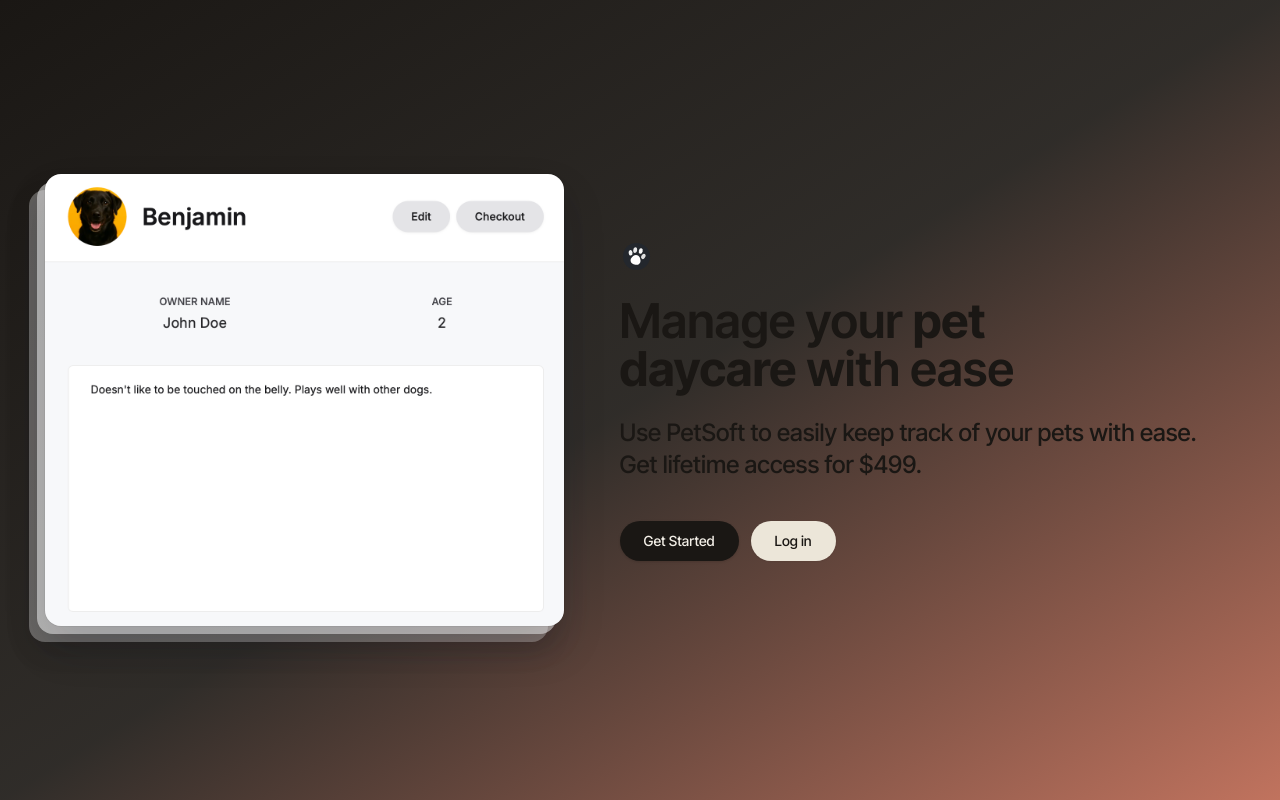
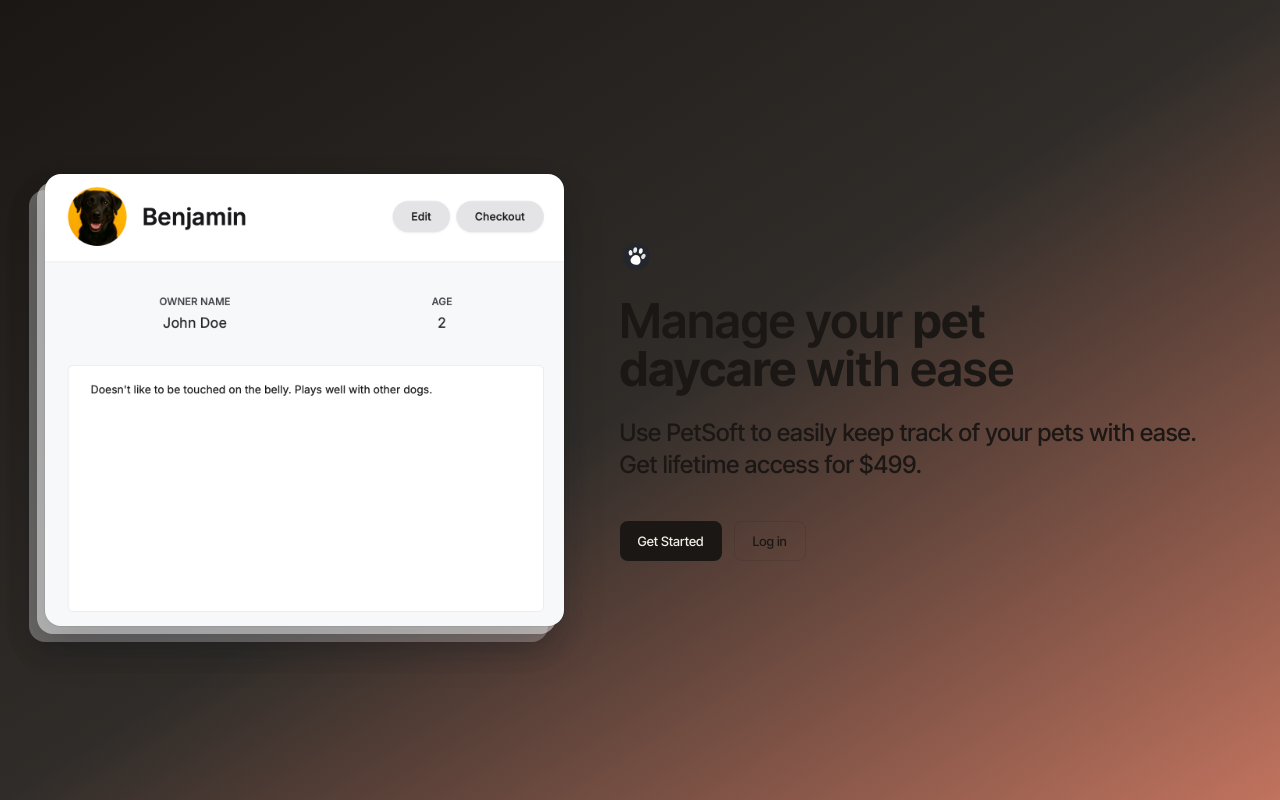
Before and after one commit to HariYenuganti/petsoft, a Next.js app: page / in a window 1280 px wide. Built offline with nearby package versions, Linux system fonts and the light colour scheme; a web font is replaced by a local one.

Commit message:
feat(ui): button variants with active states

```diff
--- a/src/components/ui/button.tsx
+++ b/src/components/ui/button.tsx
@@ -5,48 +5,57 @@
 import { cn } from '@/lib/utils';
 
 const buttonVariants = cva(
-  'inline-flex items-center justify-center gap-2 whitespace-nowrap rounded-full text-sm font-medium transition-colors focus-visible:outline-none focus-visible:ring-1 focus-visible:ring-ring disabled:pointer-events-none disabled:opacity-50 [&_svg]:pointer-events-none [&_svg]:size-4 [&_svg]:shrink-0',
+  'inline-flex items-center justify-center gap-2 whitespace-nowrap font-medium transition-all focus-visible:outline-none focus-visible:ring-2 focus-visible:ring-accent focus-visible:ring-offset-2 focus-visible:ring-offset-paper disabled:pointer-events-none disabled:opacity-50 active:scale-[0.98] [&_svg]:pointer-events-none [&_svg]:shrink-0',
   {
     variants: {
       variant: {
         default:
-          'bg-primary text-primary-foreground shadow hover:bg-primary/90',
+          'bg-ink text-paper hover:bg-ink-2 active:bg-accent-ink',
+        primary:
+          'bg-ink text-paper hover:bg-ink-2 active:bg-accent-ink',
+        secondary:
+          'border border-line text-ink hover:border-ink hover:bg-paper-2 active:bg-ink active:text-paper',
+        outline:
+          'border border-line text-ink hover:border-ink hover:bg-paper-2 active:bg-ink active:text-paper active:border-ink',
+        ghost:
+          'text-ink-2 hover:bg-paper-2 hover:text-ink active:bg-paper-3',
+        accent:
+          'bg-accent text-[#FBF5EC] hover:bg-accent-ink active:bg-ink',
         destructive:
-          'bg-destructive text-destructive-foreground shadow-sm hover:bg-destructive/90',
-        outline:
-          'border border-input bg-background shadow-sm hover:bg-accent hover:text-accent-foreground',
-        secondary:
-          'bg-secondary text-secondary-foreground shadow-sm hover:bg-secondary/80',
-        ghost: 'hover:bg-accent hover:text-accent-foreground',
-        link: 'text-primary underline-offset-4 hover:underline',
+          'bg-destructive text-destructive-foreground hover:opacity-90 active:opacity-80',
+        link: 'text-ink underline-offset-4 hover:underline active:text-accent-ink',
       },
       size: {
-        default: 'h-10 px-6 py-2',
-        sm: 'h-8 rounded-md px-3 text-xs',
-        lg: 'h-10 rounded-md px-8',
-        icon: 'h-14 w-14',
+        default: 'h-10 px-[18px] text-[13px] rounded-md [&_svg]:size-4',
+        sm: 'h-8 px-3 text-xs rounded-md [&_svg]:size-3.5',
+        lg: 'h-12 px-6 text-[14px] rounded-md [&_svg]:size-4',
+        icon: 'h-9 w-9 rounded-full [&_svg]:size-4',
+      },
+      shape: {
+        default: '',
+        pill: 'rounded-full',
       },
     },
     defaultVariants: {
       variant: 'default',
       size: 'default',
+      shape: 'default',
     },
   },
 );
 
 export interface ButtonProps
-  extends
-    React.ButtonHTMLAttributes<HTMLButtonElement>,
+  extends React.ButtonHTMLAttributes<HTMLButtonElement>,
     VariantProps<typeof buttonVariants> {
   asChild?: boolean;
 }
 
 const Button = React.forwardRef<HTMLButtonElement, ButtonProps>(
-  ({ className, variant, size, asChild = false, ...props }, ref) => {
+  ({ className, variant, size, shape, asChild = false, ...props }, ref) => {
     const Comp = asChild ? Slot : 'button';
     return (
       <Comp
-        className={cn(buttonVariants({ variant, size, className }))}
+        className={cn(buttonVariants({ variant, size, shape, className }))}
         ref={ref}
         {...props}
       />
```
